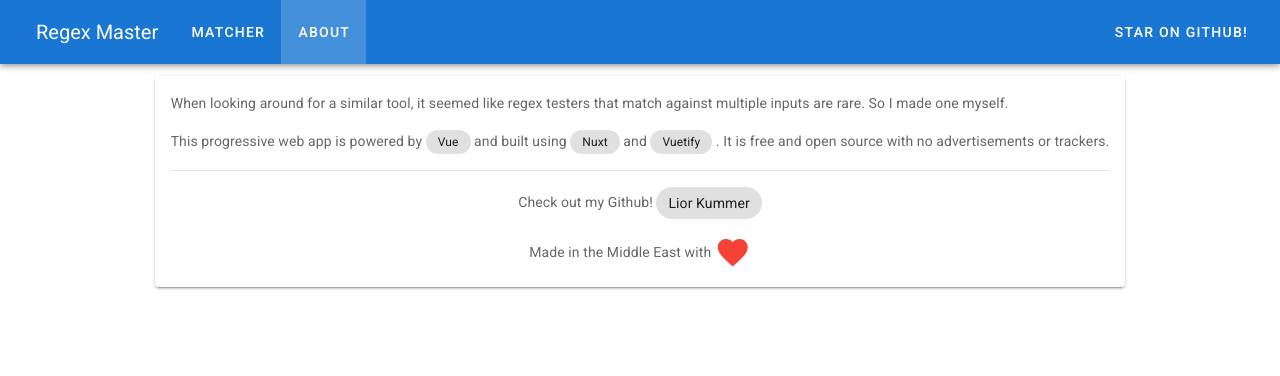
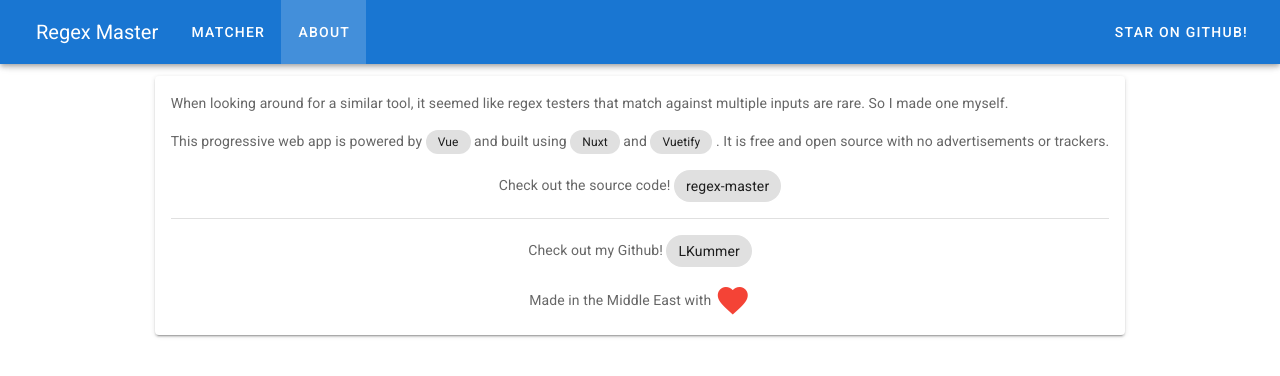
Before and after one commit to LKummer/regex-master, a Nuxt app: page /about in a window 1280 px wide. Shown: the top 376 px of the page. Built offline with nearby package versions, Linux system fonts and the light colour scheme.

Commit message:
Improve text.

```diff
--- a/components/RegexCard.vue
+++ b/components/RegexCard.vue
@@ -9,7 +9,7 @@
         :suffix="'/' + regex_flags_string"
         prefix="/"
       />
-      The regular expression is matched against the bottom cards.
+      The inputs in the lower cards are matched against the regular expression.
     </v-card-text>
     <v-card-actions
       class="pt-0"
--- a/pages/about.vue
+++ b/pages/about.vue
@@ -37,6 +37,18 @@
           </v-chip>
           . It is free and open source with no advertisements or trackers.
         </p>
+        <p class="mt-4 text-center">
+          Check out the source code!
+          <v-chip
+            link
+            href="https://github.com/LKummer/"
+          >
+            <v-icon left>
+              mdi-github-circle
+            </v-icon>
+            regex-master
+          </v-chip>
+        </p>
         <v-divider />
         <p class="mt-4 text-center">
           Check out my Github!
@@ -47,7 +59,7 @@
             <v-icon left>
               mdi-github-circle
             </v-icon>
-            Lior Kummer
+            LKummer
           </v-chip>
         </p>
         <p class="mb-0 text-center">
```
